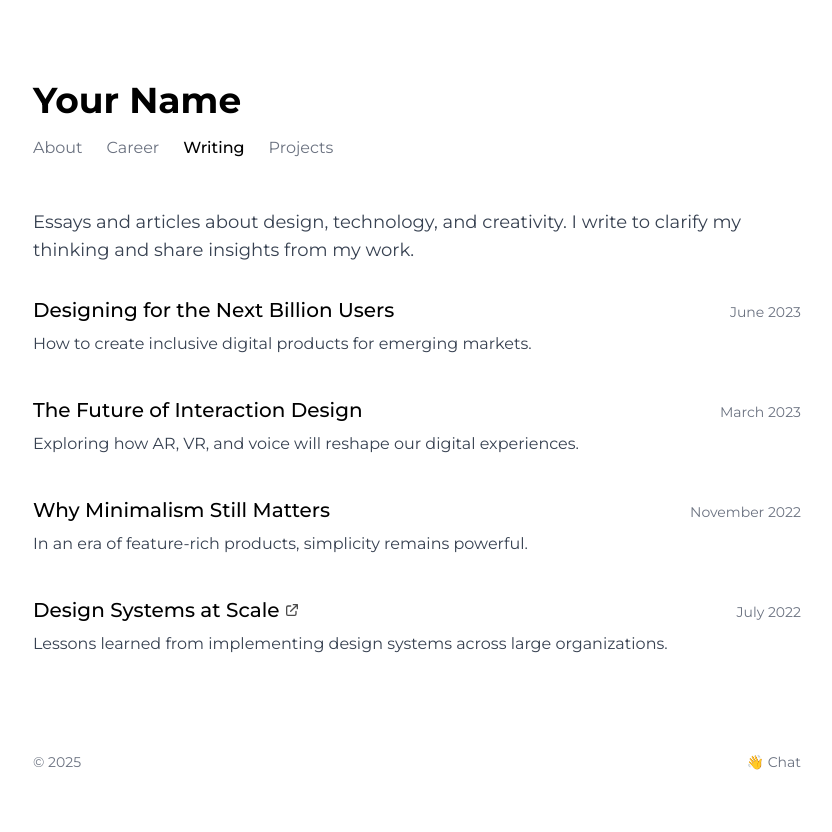
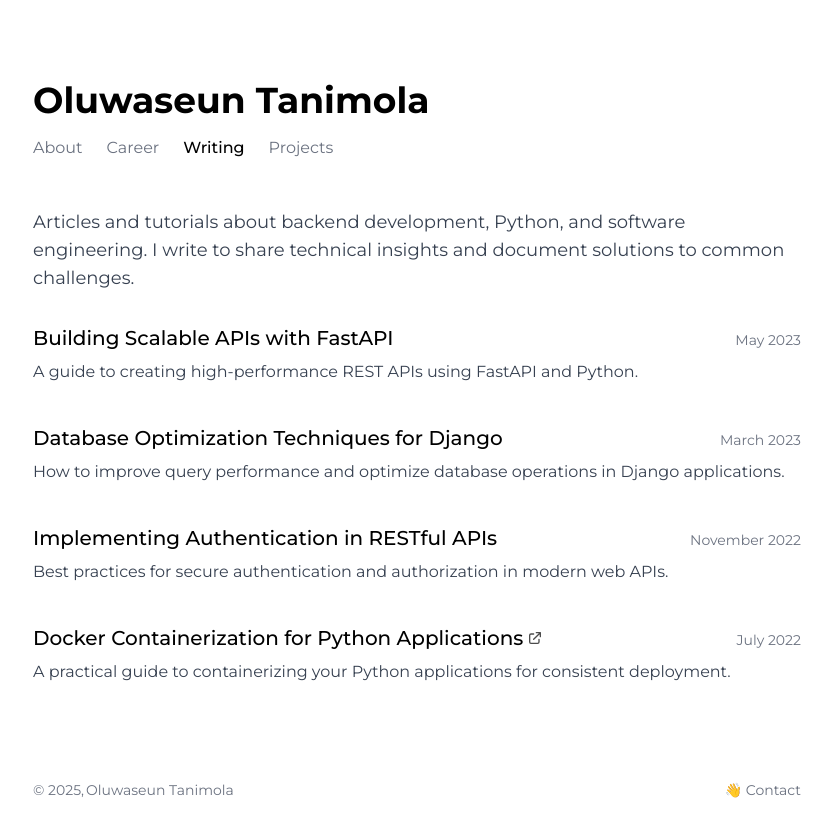
Before and after one commit to Oluwaseun241/oluwaseun.wtf, a Next.js app: page /writing in a window 1280 px wide. Shown: the whole page, without its empty margins (223-1055 px from the left). Before the commit the page ends 804 px from the top, so only its background shows below. Built offline with nearby package versions, Linux system fonts and the light colour scheme.

Commit message:
chore: update personal information and career details in portfolio

```diff
--- a/app/career/page.tsx
+++ b/app/career/page.tsx
@@ -16,7 +16,9 @@ export default function CareerPage() {
             transition={{ duration: 0.5 }}
             className="space-y-4"
           >
-            <h1 className="text-4xl font-bold text-black">Your Name</h1>
+            <h1 className="text-4xl font-bold text-black">
+              Oluwaseun Tanimola
+            </h1>
             <Navigation />
           </motion.div>
 
@@ -33,62 +35,56 @@ export default function CareerPage() {
               <div className="space-y-8">
                 <div className="space-y-2">
                   <div className="flex justify-between items-start">
-                    <h3 className="font-medium">Senior Designer</h3>
+                    <h3 className="font-medium">Backend Developer</h3>
                     <span className="text-gray-500 text-sm">
                       2022 — Present
                     </span>
                   </div>
-                  <p className="text-gray-700">Company One</p>
+                  <p className="text-gray-700">Freelance</p>
                   <ul className="list-disc pl-5 text-gray-700 mt-2 space-y-1">
                     <li>
-                      Led design for flagship product, increasing user
-                      engagement by 45%
+                      Developed RESTful APIs using Django and FastAPI for web
+                      applications
                     </li>
                     <li>
-                      Mentored junior designers, implemented design system
+                      Implemented database models and optimized query
+                      performance
                     </li>
                     <li>
-                      Collaborated with cross-functional teams on product
-                      strategy
+                      Containerized applications with Docker for easy deployment
                     </li>
                   </ul>
                 </div>
 
                 <div className="space-y-2">
                   <div className="flex justify-between items-start">
-                    <h3 className="font-medium">Product Designer</h3>
-                    <span className="text-gray-500 text-sm">2019 — 2022</span>
+                    <h3 className="font-medium">Backend Engineer</h3>
+                    <span className="text-gray-500 text-sm">2021 — 2022</span>
                   </div>
-                  <p className="text-gray-700">Company Two</p>
+                  <p className="text-gray-700">Tech Startup</p>
                   <ul className="list-disc pl-5 text-gray-700 mt-2 space-y-1">
                     <li>
-                      Designed user interfaces for mobile and web applications
+                      Built scalable backend services with Python and PostgreSQL
                     </li>
-                    <li>Conducted user research and usability testing</li>
                     <li>
-                      Created wireframes, prototypes, and high-fidelity designs
+                      Implemented authentication and authorization systems
                     </li>
+                    <li>Collaborated with frontend team to integrate APIs</li>
                   </ul>
                 </div>
 
                 <div className="space-y-2">
                   <div className="flex justify-between items-start">
-                    <h3 className="font-medium">UI/UX Designer</h3>
-                    <span className="text-gray-500 text-sm">2017 — 2019</span>
+                    <h3 className="font-medium">Junior Developer</h3>
+                    <span className="text-gray-500 text-sm">2020 — 2021</span>
                   </div>
-                  <p className="text-gray-700">Company Three</p>
+                  <p className="text-gray-700">Web Development Agency</p>
                   <ul className="list-disc pl-5 text-gray-700 mt-2 space-y-1">
                     <li>
-                      Redesigned company website, improving conversion rate by
-                      25%
+                      Assisted in developing backend systems for client projects
                     </li>
-                    <li>
-                      Created brand identity guidelines and marketing materials
-                    </li>
-                    <li>
-                      Developed UI pattern library for consistent product
-                      experience
-                    </li>
+                    <li>Managed database operations and API integrations</li>
+                    <li>Implemented test-driven development practices</li>
                   </ul>
                 </div>
               </div>
@@ -100,20 +96,21 @@ export default function CareerPage() {
               <div className="space-y-6">
                 <div className="space-y-2">
                   <div className="flex justify-between items-start">
-                    <h3 className="font-medium">Master of Design</h3>
-                    <span className="text-gray-500 text-sm">2015 — 2017</span>
+                    <h3 className="font-medium">BSc in Computer Science</h3>
+                    <span className="text-gray-500 text-sm">2017 — 2021</span>
                   </div>
-                  <p className="text-gray-700">University Name</p>
+                  <p className="text-gray-700">University of Lagos</p>
                 </div>
 
                 <div className="space-y-2">
                   <div className="flex justify-between items-start">
-                    <h3 className="font-medium">
-                      Bachelor of Arts, Visual Communication
-                    </h3>
-                    <span className="text-gray-500 text-sm">2011 — 2015</span>
+                    <h3 className="font-medium">Certifications</h3>
+                    <span className="text-gray-500 text-sm">2020 — 2023</span>
                   </div>
-                  <p className="text-gray-700">College Name</p>
+                  <p className="text-gray-700">
+                    Python Developer Certification, Django for Web Development,
+                    Docker Essentials
+                  </p>
                 </div>
               </div>
             </div>
--- a/app/components/global/Footer.tsx
+++ b/app/components/global/Footer.tsx
@@ -15,9 +15,11 @@ export function Footer({ className = "" }: FooterProps) {
       transition={{ delay: 0.5, duration: 0.5 }}
       className={`flex justify-between pt-12 text-sm text-gray-500 ${className}`}
     >
-      <div>© {new Date().getFullYear()}</div>
+      <div className="flex items-center gap-0.5">
+        © {new Date().getFullYear()}, <p>Oluwaseun Tanimola</p>
+      </div>
       <Link href="/contact" className="relative group">
-        <span className="cursor-pointer">👋 Chat</span>
+        <span className="cursor-pointer">👋 Contact</span>
         <span className="absolute left-0 right-0 bottom-0 h-px bg-gray-300 transform scale-x-0 group-hover:scale-x-100 transition-transform origin-left"></span>
       </Link>
     </motion.div>
--- a/app/contact/page.tsx
+++ b/app/contact/page.tsx
@@ -56,7 +56,9 @@ export default function ContactPage() {
             transition={{ duration: 0.5 }}
             className="space-y-4"
           >
-            <h1 className="text-4xl font-bold text-black">Your Name</h1>
+            <h1 className="text-4xl font-bold text-black">
+              Oluwaseun Tanimola
+            </h1>
             <Navigation />
           </motion.div>
 
@@ -70,8 +72,8 @@ export default function ContactPage() {
             <div className="prose max-w-none">
               <h2 className="text-2xl font-medium">Get in touch</h2>
               <p className="text-lg text-gray-700">
-                Feel free to reach out about work opportunities, collaborations,
-                or just to say hello.
+                Feel free to reach out about backend development opportunities,
+                collaborations, or just to say hello.
               </p>
             </div>
 
@@ -160,10 +162,10 @@ export default function ContactPage() {
                 <div>
                   <h3 className="font-medium mb-2">Email</h3>
                   <a
-                    href="mailto:hello@example.com"
+                    href="mailto:oluwaseuntanimola@gmail.com"
                     className="text-gray-700 hover:text-black transition-colors"
                   >
-                    hello@example.com
+                    oluwaseuntanimola@gmail.com
                   </a>
                 </div>
 
@@ -172,17 +174,7 @@ export default function ContactPage() {
                   <ul className="space-y-2">
                     <li>
                       <a
-                        href="https://twitter.com/yourusername"
-                        target="_blank"
-                        rel="noopener noreferrer"
-                        className="text-gray-700 hover:text-black transition-colors"
-                      >
-                        Twitter
-                      </a>
-                    </li>
-                    <li>
-                      <a
-                        href="https://linkedin.com/in/yourusername"
+                        href="https://linkedin.com/in/oluwaseun-tanimola-67705721b"
                         target="_blank"
                         rel="noopener noreferrer"
                         className="text-gray-700 hover:text-black transition-colors"
@@ -192,7 +184,7 @@ export default function ContactPage() {
                     </li>
                     <li>
                       <a
-                        href="https://github.com/yourusername"
+                        href="https://github.com/Oluwaseun241"
                         target="_blank"
                         rel="noopener noreferrer"
                         className="text-gray-700 hover:text-black transition-colors"
@@ -205,7 +197,7 @@ export default function ContactPage() {
 
                 <div>
                   <h3 className="font-medium mb-2">Location</h3>
-                  <p className="text-gray-700">Your Location, Country</p>
+                  <p className="text-gray-700">Nigeria</p>
                 </div>
               </div>
             </div>
--- a/app/writing/page.tsx
+++ b/app/writing/page.tsx
@@ -15,31 +15,32 @@ interface Article {
 export default function WritingPage() {
   const articles: Article[] = [
     {
-      title: "Designing for the Next Billion Users",
-      summary: "How to create inclusive digital products for emerging markets.",
-      date: "June 2023",
-      link: "/writing/designing-for-next-billion",
+      title: "Building Scalable APIs with FastAPI",
+      summary:
+        "A guide to creating high-performance REST APIs using FastAPI and Python.",
+      date: "May 2023",
+      link: "/writing/scalable-fastapi",
     },
     {
-      title: "The Future of Interaction Design",
+      title: "Database Optimization Techniques for Django",
       summary:
-        "Exploring how AR, VR, and voice will reshape our digital experiences.",
+        "How to improve query performance and optimize database operations in Django applications.",
       date: "March 2023",
-      link: "/writing/future-of-interaction",
+      link: "/writing/django-database-optimization",
     },
     {
-      title: "Why Minimalism Still Matters",
+      title: "Implementing Authentication in RESTful APIs",
       summary:
-        "In an era of feature-rich products, simplicity remains powerful.",
+        "Best practices for secure authentication and authorization in modern web APIs.",
       date: "November 2022",
-      link: "/writing/minimalism-matters",
+      link: "/writing/rest-api-authentication",
     },
     {
-      title: "Design Systems at Scale",
+      title: "Docker Containerization for Python Applications",
       summary:
-        "Lessons learned from implementing design systems across large organizations.",
+        "A practical guide to containerizing your Python applications for consistent deployment.",
       date: "July 2022",
-      link: "https://medium.com/example",
+      link: "https://dev.to/oluwaseun241",
       external: true,
     },
   ];
@@ -55,7 +56,9 @@ export default function WritingPage() {
             transition={{ duration: 0.5 }}
             className="space-y-4"
           >
-            <h1 className="text-4xl font-bold text-black">Your Name</h1>
+            <h1 className="text-4xl font-bold text-black">
+              Oluwaseun Tanimola
+            </h1>
             <Navigation />
           </motion.div>
 
@@ -68,8 +71,9 @@ export default function WritingPage() {
           >
             <div className="prose max-w-none">
               <p className="text-lg text-gray-700">
-                Essays and articles about design, technology, and creativity. I
-                write to clarify my thinking and share insights from my work.
+                Articles and tutorials about backend development, Python, and
+                software engineering. I write to share technical insights and
+                document solutions to common challenges.
               </p>
             </div>
 
```
